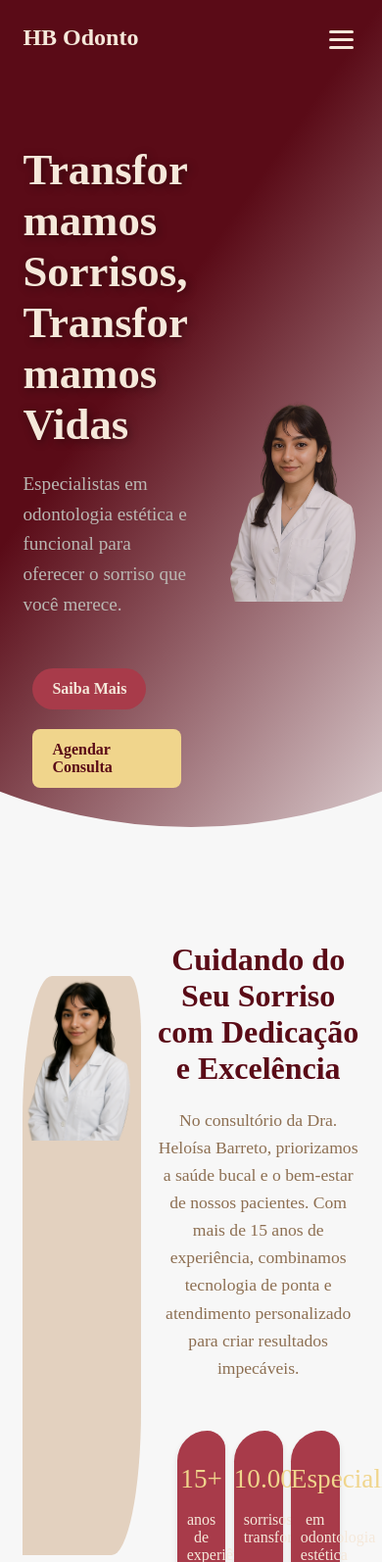
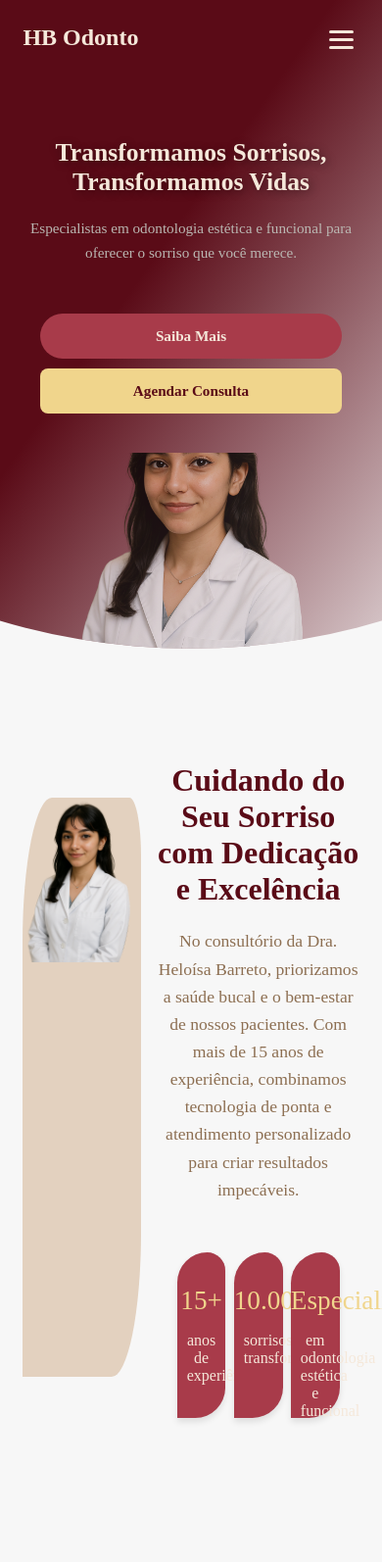
Before and after one commit to KauaVDSB/OdontoLandingPage, a Flask app: page / in a window 390 px wide; the page is wider, and only the part inside the window is pictured. Shown: the top 1594 px of that part at 98% size. Run offline with Flask 3, Linux system fonts and the light colour scheme.

Commit message:
Responsividade em section hero.

```diff
--- /dev/null
+++ b/odonto/static/css/landing/responsivo/hero.css
@@ -0,0 +1,154 @@
+
+.hero {
+    display: flex;
+    justify-content: space-between;
+    align-items: center;
+    position: relative;
+    height: 100vh;
+    padding: 80px 6% 0;
+    color: var(--cor-secundaria-escura);
+    background: linear-gradient(125deg, var(--cor-primaria-escura) 40%, rgba(90, 11, 23, 0.2) 100%);
+    clip-path: ellipse(150% 75% at 50% 25%);
+    overflow: hidden;
+}
+
+.hero-content {
+    max-width: 50%;
+    align-content: center;
+    word-wrap: break-word;
+}
+
+.hero-content h1 {
+    font-size: 2.8rem;
+    color: var(--cor-secundaria-clara);
+    margin-bottom: 20px;
+    text-shadow: 2px 2px 10px rgba(0, 0, 0, 0.4);
+}
+
+.hero-content p {
+    font-size: 1.2rem;
+    color: var(--cor-neutra-escura);
+    margin-bottom: 40px;
+    line-height: 1.6;
+}
+
+.hero-content .btn-saiba-mais,
+.hero-content .btn-agendar-consulta {
+    display: inline-block;
+    margin: 10px;
+    padding: 12px 20px;
+    border-radius: 30px;
+    font-size: 1rem;
+    font-weight: bold;
+    text-decoration: none;
+    transition: all 0.3s ease;
+}
+
+.btn-saiba-mais {
+    color: var(--cor-secundaria-clara);
+    background-color: var(--cor-primaria-clara);
+}
+
+.btn-saiba-mais:hover {
+    background-color: var(--cor-primaria-media);
+    transform: translateY(-3px);
+}
+
+.hero-content .btn-agendar-consulta {
+    border-radius: 8px;
+    color: var(--cor-primaria-escura);
+    background-color: var(--cor-dourado-claro);
+}
+
+.btn-agendar-consulta:hover {
+    color: var(--cor-dourado-claro);
+    background-color: var(--cor-primaria-clara);
+    transform: translateY(-3px);
+}
+
+.hero-image {
+    position: absolute;
+    right: 0;
+    top: 80px;
+    width: 45%;
+    height: 100%;
+    background: url(../../../media/hbimage.png) no-repeat center center;
+    background-size: 85%;
+    clip-path: ellipse(100% 100% at 50% 50%);
+    opacity: 0.8;
+    z-index: 0;
+}
+
+/*  Responsividade  */
+@media (max-width: 1024px) {
+    .hero-content h1 {
+        font-size: 2.2rem;
+    }
+
+    .hero-content p {
+        font-size: 1.1rem;
+    }
+
+    .hero-image {
+        background-size: 100%;
+        width: 50%;
+    }
+}
+
+@media (max-width: 768px) {
+    .hero {
+        flex-direction: column;
+        height: auto;
+        padding-top: 120px;
+        text-align: center;
+    }
+
+    .hero-content {
+        max-width: 100%;
+        z-index: 2;
+        padding-bottom: 0;
+    }
+
+    .hero-content h1 {
+        font-size: 2rem;
+    }
+
+    .hero-content p {
+        font-size: 1rem;
+    }
+
+    .hero-content .btn-saiba-mais,
+    .hero-content .btn-agendar-consulta {
+        margin-bottom: 0;
+    }
+
+    .hero-image {
+        position: static;
+        width: 100%;
+        height: 330px;
+        background-size: 280px;
+        margin-top: 40px;
+        clip-path: none;
+    }
+}
+
+@media (max-width: 480px) {
+    .hero-content h1 {
+        font-size: 1.6rem;
+    }
+
+    .hero-content p {
+        font-size: 0.95rem;
+    }
+
+    .hero-content .btn-saiba-mais,
+    .hero-content .btn-agendar-consulta {
+        width: 90%;
+        padding: 14px 0;
+        font-size: 0.95rem;
+    }
+
+    .hero-image {
+        height: 200px;
+    }
+}
--- a/odonto/templates/view/index.html
+++ b/odonto/templates/view/index.html
@@ -6,7 +6,8 @@
 {% endblock %}
 
 {% block link %}
-<link rel="stylesheet" href="{{ url_for('static', filename='css/landing/hero.css') }}">
+<!-- <link rel="stylesheet" href="{{ url_for('static', filename='css/landing/hero.css') }}"> -->
+<link rel="stylesheet" href="{{ url_for('static', filename='css/landing/responsivo/hero.css') }}">
 <link rel="stylesheet" href="{{ url_for('static', filename='css/landing/landing.css') }}">
 <link rel="stylesheet" href="{{ url_for('static', filename='css/landing/equipe.css') }}">
 <link rel="stylesheet" href="{{ url_for('static', filename='css/landing/contato.css') }}">
```
